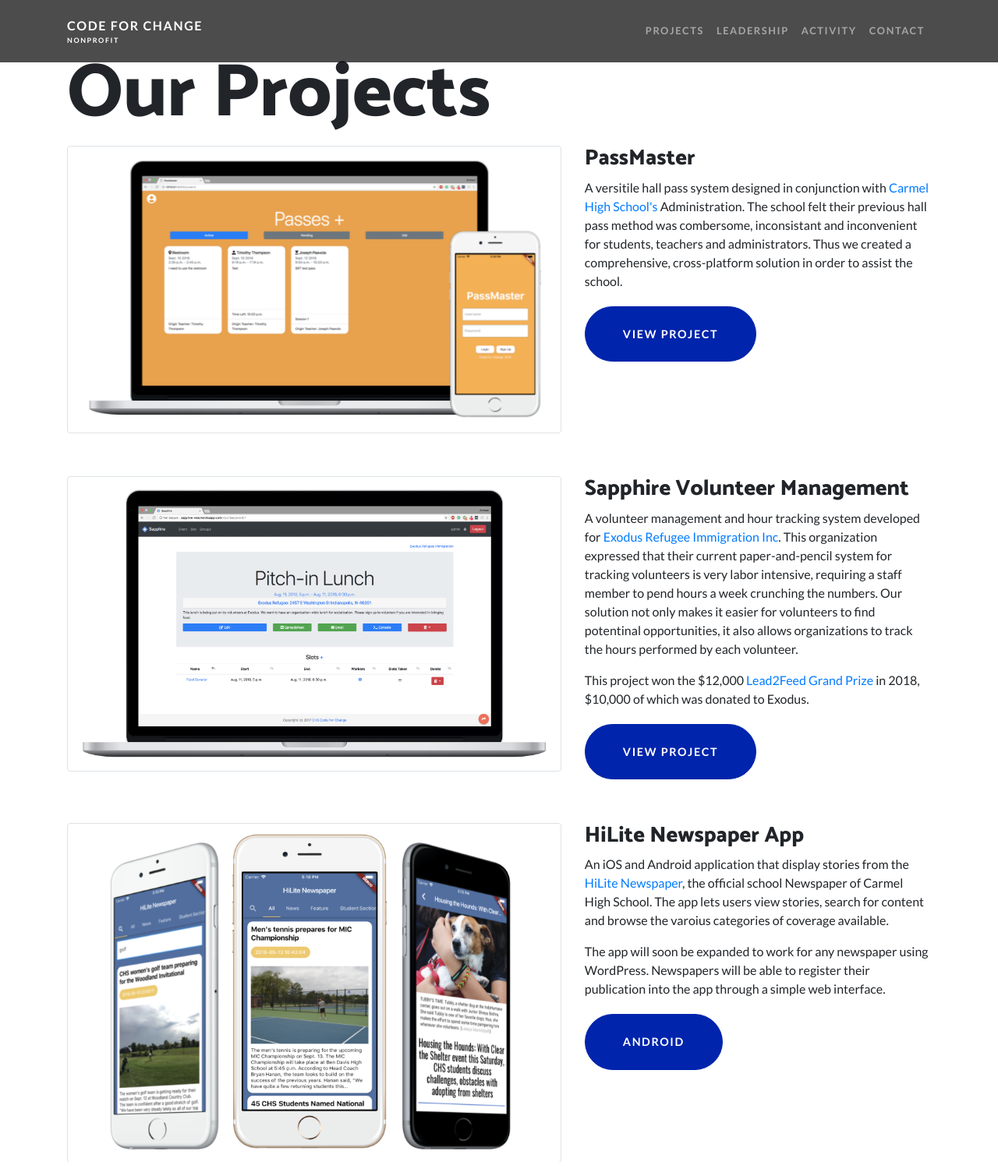
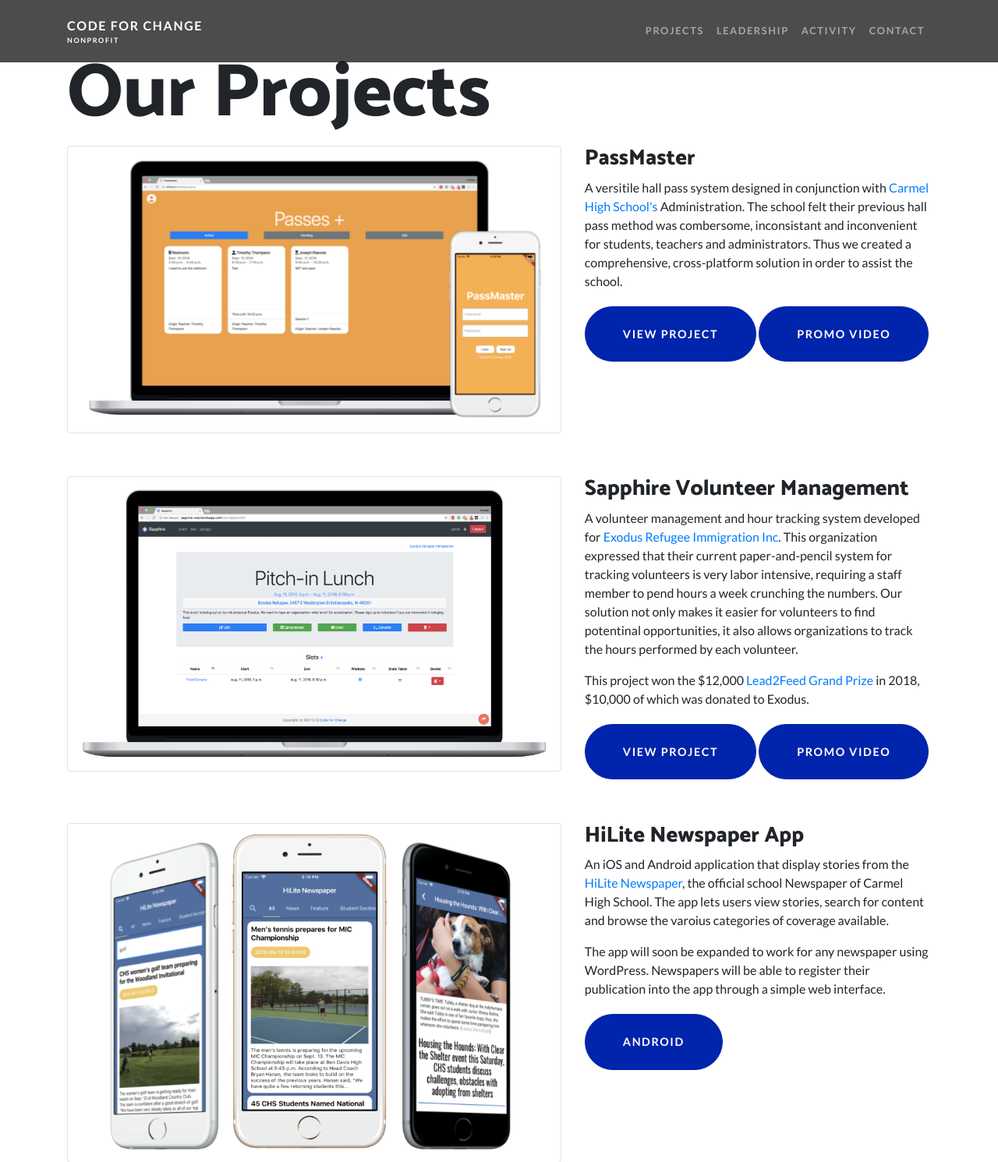
Before and after one commit to CHSCodeForChange/OrganizationWebsite-ClientFacing, a Django app: page /projects/ in a window 1280 px wide. Shown: the top 1491 px of the page at 78% size. Run offline with Django 3.2, Linux system fonts and the light colour scheme; some libraries are stand-ins or nearby versions.

Commit message:
added demo video links for passmaster and sapphire

```diff
--- a/resources/templates/projects.html
+++ b/resources/templates/projects.html
@@ -16,6 +16,7 @@
           <h3>PassMaster</h3>
           <p>A versitile hall pass system designed in conjunction with <a href="https://www.exodusrefugee.org/">Carmel High School's</a> Administration. The school felt their previous hall pass method was combersome, inconsistant and inconvenient for students, teachers and administrators. Thus we created a comprehensive, cross-platform solution in order to assist the school. </p>
           <a href="https://passmaster.herokuapp.com" class="btn btn-primary btn-xl rounded-pill mt-1">View Project</a>
+          <a href="https://www.youtube.com/watch?v=yrbE_-vyAaw&t=21s" class="btn btn-primary btn-xl rounded-pill mt-1">Promo Video</a>
         </div>
       </div>
 
@@ -31,6 +32,7 @@
           <p></p>
           <p>This project won the $12,000 <a href="https://www.lead2feed.org/updates/program-announcements/">Lead2Feed Grand Prize</a> in 2018, $10,000 of which was donated to Exodus.</p>
           <a href="https://sapphire-web.herokuapp.com" class="btn btn-primary btn-xl rounded-pill mt-1">View Project</a>
+          <a href="https://www.youtube.com/watch?v=OWVzDsYsnhk" class="btn btn-primary btn-xl rounded-pill mt-1">Promo Video</a>
         </div>
       </div>
 
```
